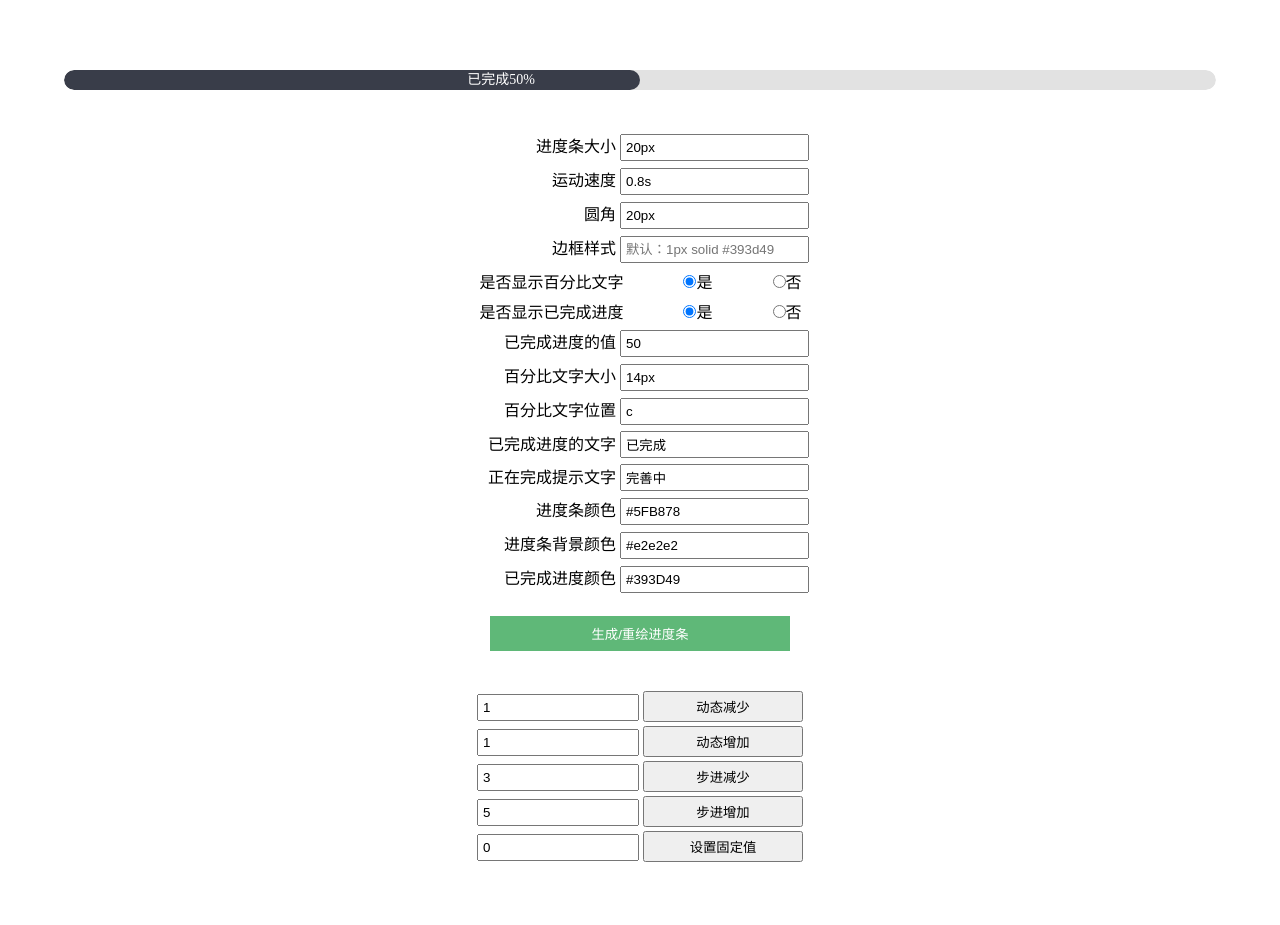
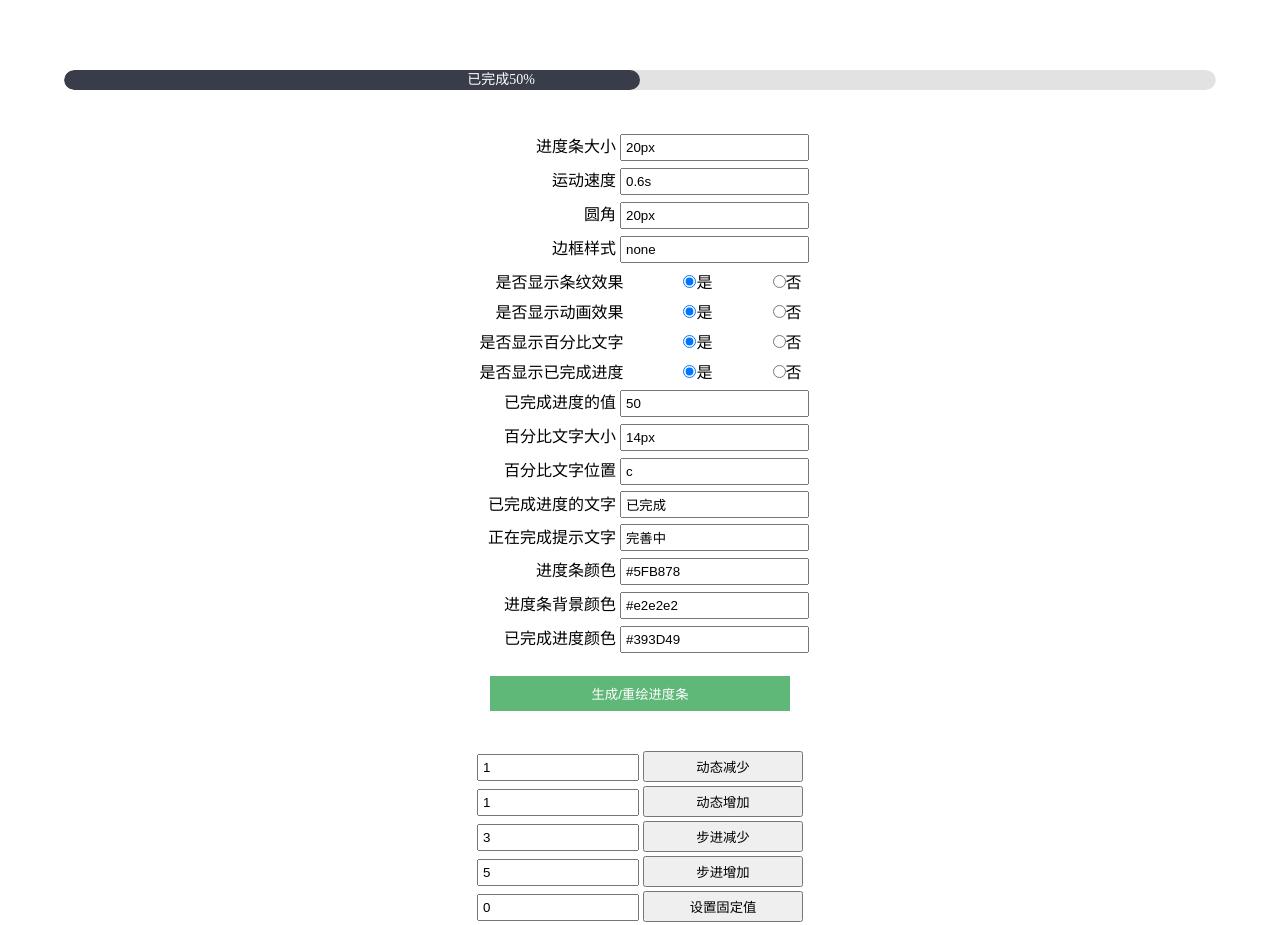
Before and after one commit to XiaoMoDonnie/ProgressBar, a plain HTML site: page index.html in a window 1280 px wide. Drawn offline with Linux system fonts and the light colour scheme.

Commit message:
增加进度条动画效果
增加进度条动画效果

```diff
--- a/index.html
+++ b/index.html
@@ -101,7 +101,7 @@
             </div>
             <div class="val-item">
                 <label for="">运动速度</label>
-                <input type="text" name="speed" value="0.8s" placeholder="默认：0.8s" required>
+                <input type="text" name="speed" value="0.6s" placeholder="默认：0.6s" required>
             </div>
             <div class="val-item">
                 <label for="">圆角</label>
@@ -109,7 +109,17 @@
             </div>
             <div class="val-item">
                 <label for="">边框样式</label>
-                <input type="text" name="border" value="" placeholder="默认：1px solid #393d49" required>
+                <input type="text" name="border" value="none" placeholder="默认：1px solid #393d49" required>
+            </div>
+            <div class="val-item">
+                <label for="">是否显示条纹效果</label>
+                <input type="radio" name="showStripes" value="true" required checked>是
+                <input type="radio" name="showStripes" value="false" required>否
+            </div>
+            <div class="val-item">
+                <label for="">是否显示动画效果</label>
+                <input type="radio" name="showAnimation" value="true" required checked>是
+                <input type="radio" name="showAnimation" value="false" required>否
             </div>
             <div class="val-item">
                 <label for="">是否显示百分比文字</label>
@@ -210,12 +220,15 @@
                 let _options = {
                     container: '.demo-progressbar-1',
                     showOldVal: false,
+                    /** 步进减少时候回调 */
                     sub: function(num) {
                         _demoVal = num;
                     },
+                    /** 步进增加时候回调 */
                     add: function(num) {
                         _demoVal = num;
                     },
+                    /** 初始化成功回调 */
                     success: function(res) {
                         $('.demo-progressbar-btns').show();
                         _demoVal = res.value;
@@ -269,9 +282,10 @@
                 }
                 options.showPercent = _toBool(options.showPercent);
                 options.showOldVal = _toBool(options.showOldVal);
-
+                options.showStripes = _toBool(options.showStripes);
+                options.showAnimation = _toBool(options.showAnimation);
                 $.extend(_options, options);
-                //初始化 示例
+                //初始化示例
                 const _tzProgressBar = new TzProgressBar(_options);
             };
 
```
